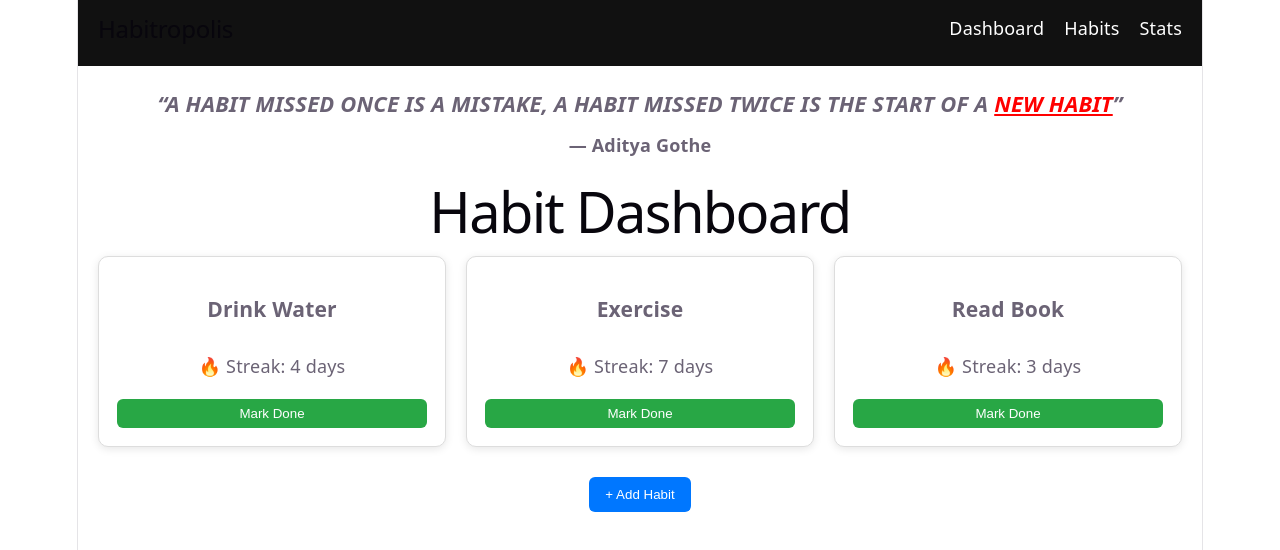
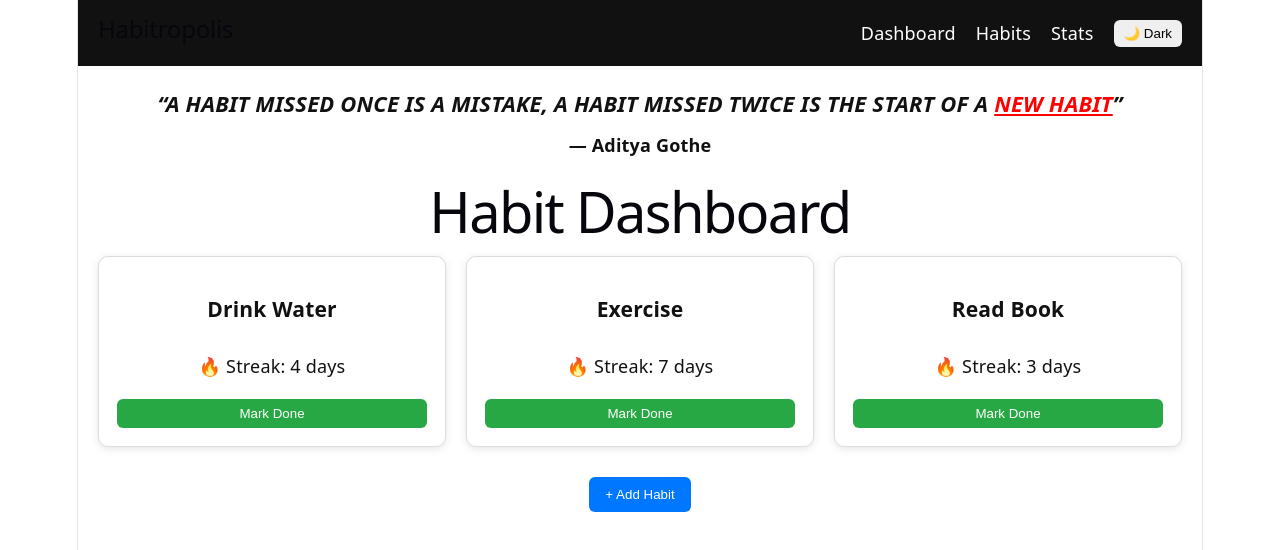
Before and after one commit to AhamBhramasmi/Habitropolis, a React (Vite) app: page / in a window 1280 px wide. Shown: the top 550 px of the page. Built offline with nearby package versions, Linux system fonts and the light colour scheme.

Commit message:
Add dark mode toggle in navbar

```diff
--- a/src/App.css
+++ b/src/App.css
@@ -345,3 +345,42 @@
   cursor: pointer;
   text-decoration: underline;
 }
+.navbar {
+  display: flex;
+  justify-content: space-between;
+  padding: 15px 20px;
+  background: #111;
+  color: white;
+}
+
+.nav-links {
+  display: flex;
+  gap: 20px;
+  align-items: center;
+}
+
+.nav-links a {
+  color: white;
+  text-decoration: none;
+}
+
+.theme-toggle {
+  border: none;
+  padding: 6px 10px;
+  border-radius: 6px;
+  cursor: pointer;
+}
+
+/* LIGHT MODE */
+
+.light {
+  background: #ffffff;
+  color: #111;
+}
+
+/* DARK MODE */
+
+.dark {
+  background: #121212;
+  color: white;
+}
--- a/src/App.jsx
+++ b/src/App.jsx
@@ -1,17 +1,23 @@
 import { BrowserRouter as Router, Routes, Route } from "react-router-dom";
+import { useState } from "react";
 import Dashboard from "./pages/Dashboard";
 import Stats from "./pages/Stats";
 import Habits from "./pages/Habits";
 
 function App() {
+
+  const [darkMode, setDarkMode] = useState(false);
+
   return (
-    <Router>
-      <Routes>
-        <Route path="/" element={<Dashboard />} />
-        <Route path="/stats" element={<Stats />} />
-        <Route path="/habits" element={<Habits />} />
-      </Routes>
-    </Router>
+    <div className={darkMode ? "dark" : "light"}>
+      <Router>
+        <Routes>
+          <Route path="/" element={<Dashboard darkMode={darkMode} setDarkMode={setDarkMode} />} />
+          <Route path="/stats" element={<Stats darkMode={darkMode} setDarkMode={setDarkMode} />} />
+          <Route path="/habits" element={<Habits darkMode={darkMode} setDarkMode={setDarkMode} />} />
+        </Routes>
+      </Router>
+    </div>
   );
 }
 
--- a/src/components/Navbar.jsx
+++ b/src/components/Navbar.jsx
@@ -1,29 +1,28 @@
 import { Link } from "react-router-dom";
 
-function Navbar() {
+function Navbar({ darkMode, setDarkMode }) {
   return (
-    <nav style={{
-      display: "flex",
-      justifyContent: "space-between",
-      padding: "15px 20px",
-      background: "#111",
-      color: "white"
-    }}>
+    <nav className="navbar">
+
       <h2>Habitropolis</h2>
 
-      <div style={{ display: "flex", gap: "20px" }}>
-        <Link to="/" style={{ color: "white", textDecoration: "none" }}>
-          Dashboard
-        </Link>
+      <div className="nav-links">
 
-        <Link to="/habits" style={{ color: "white", textDecoration: "none" }}>
-          Habits
-        </Link>
+        <Link to="/">Dashboard</Link>
 
-        <Link to="/stats" style={{ color: "white", textDecoration: "none" }}>
-          Stats
-        </Link>
+        <Link to="/habits">Habits</Link>
+
+        <Link to="/stats">Stats</Link>
+
+        <button
+          className="theme-toggle"
+          onClick={() => setDarkMode(!darkMode)}
+        >
+          {darkMode ? "☀ Light" : "🌙 Dark"}
+        </button>
+
       </div>
+
     </nav>
   );
 }
--- a/src/pages/Dashboard.jsx
+++ b/src/pages/Dashboard.jsx
@@ -3,7 +3,8 @@ import Navbar from "../components/Navbar";
 import HabitCard from "../components/HabitCard";
 import AddHabitModal from "../components/AddHabitModal";
 
-function Dashboard() {
+function Dashboard({ darkMode, setDarkMode }) {
+
   const [isModalOpen, setIsModalOpen] = useState(false);
 
   const habits = [
@@ -14,7 +15,8 @@ function Dashboard() {
 
   return (
     <div>
-      <Navbar />
+
+      <Navbar darkMode={darkMode} setDarkMode={setDarkMode} />
 
       <main style={{ padding: "20px" }}>
 
@@ -39,20 +41,13 @@ function Dashboard() {
         <h1>Habit Dashboard</h1>
 
         <section className="habit-grid">
-          {habits.length === 0 ? (
-            <div className="empty-state">
-              <h2>😴 No habits yet</h2>
-              <p>Start building your streak!</p>
-            </div>
-          ) : (
-            habits.map((habit, index) => (
-              <HabitCard
-                key={index}
-                title={habit.title}
-                streak={habit.streak}
-              />
-            ))
-          )}
+          {habits.map((habit, index) => (
+            <HabitCard
+              key={index}
+              title={habit.title}
+              streak={habit.streak}
+            />
+          ))}
         </section>
 
         <button
@@ -66,6 +61,7 @@ function Dashboard() {
           isOpen={isModalOpen}
           onClose={() => setIsModalOpen(false)}
         />
+
       </main>
     </div>
   );
```
